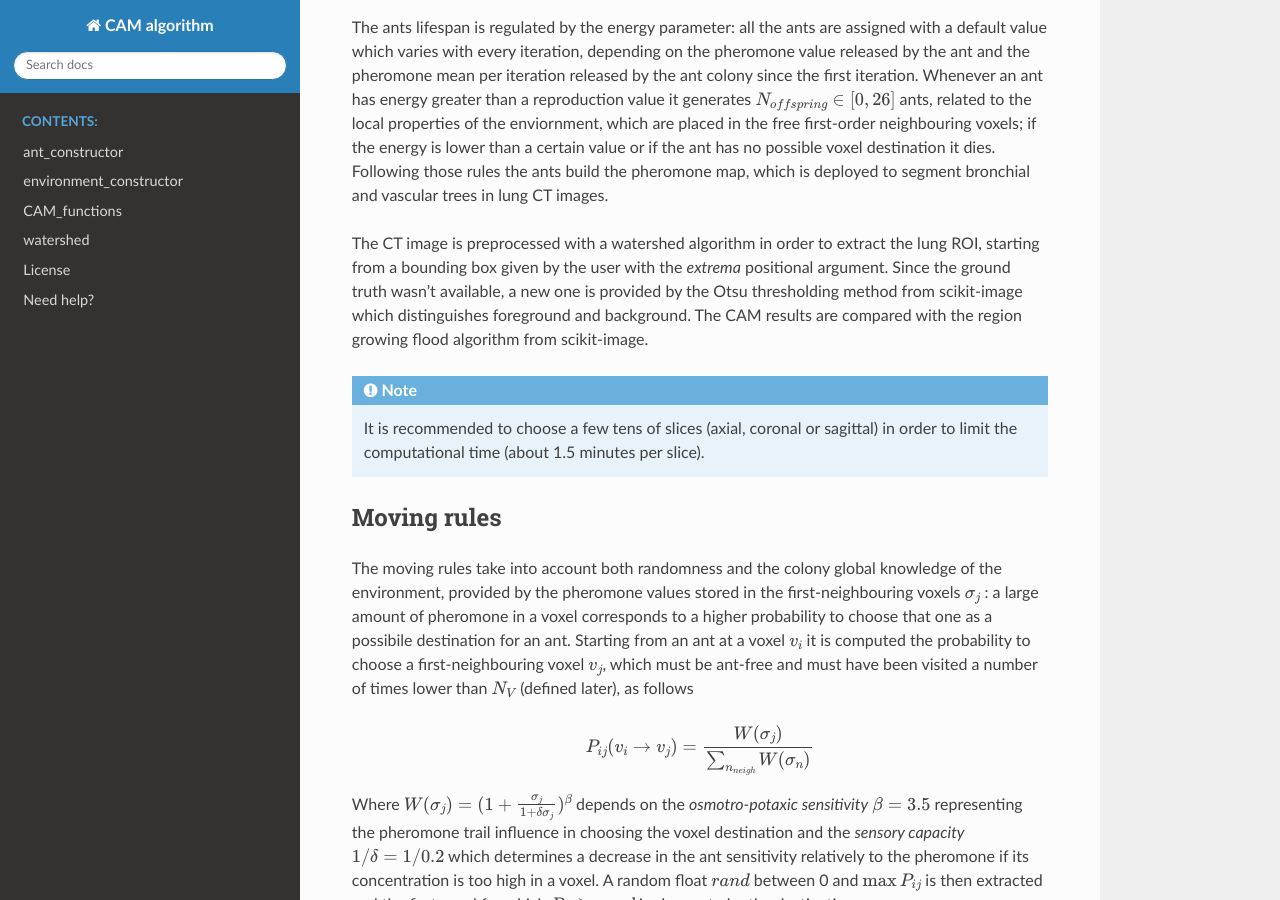
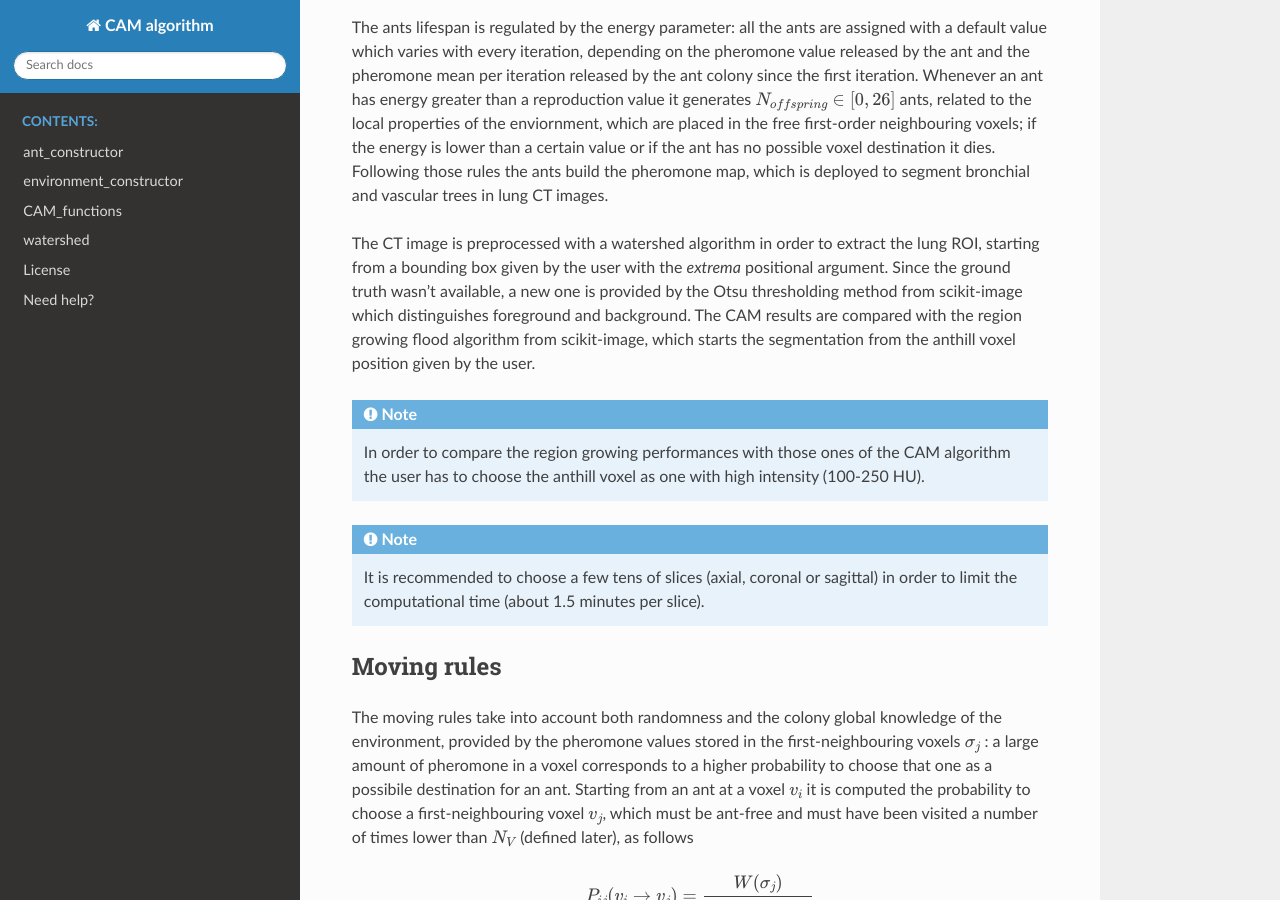
Before and after one commit to LorenzoPierfederici98/CAM_algorithm, a Sphinx documentation site: the page built from docs/index.rst, in a window 1280 px wide and 900 px high, scrolled down 632 px. Built offline with Sphinx 7.4.7 and the Read the Docs theme 2.0.0, drawn with Linux system fonts in a browser that asks for light colours.

Commit message:
updated docs

```diff
--- a/docs/index.rst
+++ b/docs/index.rst
@@ -17,7 +17,10 @@ The life cycle of the ants is discretized in iterations: starting from the anthi
 
 The ants lifespan is regulated by the energy parameter: all the ants are assigned with a default value which varies with every iteration, depending on the pheromone value released by the ant and the pheromone mean per iteration released by the ant colony since the first iteration. Whenever an ant has energy greater than a reproduction value it generates :math:`N_{offspring}\in[0, 26]` ants, related to the local properties of the enviornment, which are placed in the free first-order neighbouring voxels; if the energy is lower than a certain value or if the ant has no possible voxel destination it dies. Following those rules the ants build the pheromone map, which is deployed to segment bronchial and vascular trees in lung CT images.
 
-The CT image is preprocessed with a watershed algorithm in order to extract the lung ROI, starting from a bounding box given by the user with the *extrema* positional argument. Since the ground truth wasn't available, a new one is provided by the Otsu thresholding method from scikit-image which distinguishes foreground and background. The CAM results are compared with the region growing flood algorithm from scikit-image.
+The CT image is preprocessed with a watershed algorithm in order to extract the lung ROI, starting from a bounding box given by the user with the *extrema* positional argument. Since the ground truth wasn't available, a new one is provided by the Otsu thresholding method from scikit-image which distinguishes foreground and background. The CAM results are compared with the region growing flood algorithm from scikit-image, which starts the segmentation from the anthill voxel position given by the user.
+
+.. note::
+   In order to compare the region growing performances with those ones of the CAM algorithm the user has to choose the anthill voxel as one with high intensity (100-250 HU).
 
 .. note::
    It is recommended to choose a few tens of slices (axial, coronal or sagittal) in order to limit the computational time (about 1.5 minutes per slice).
```
Also changed, not shown: 5 other files.
